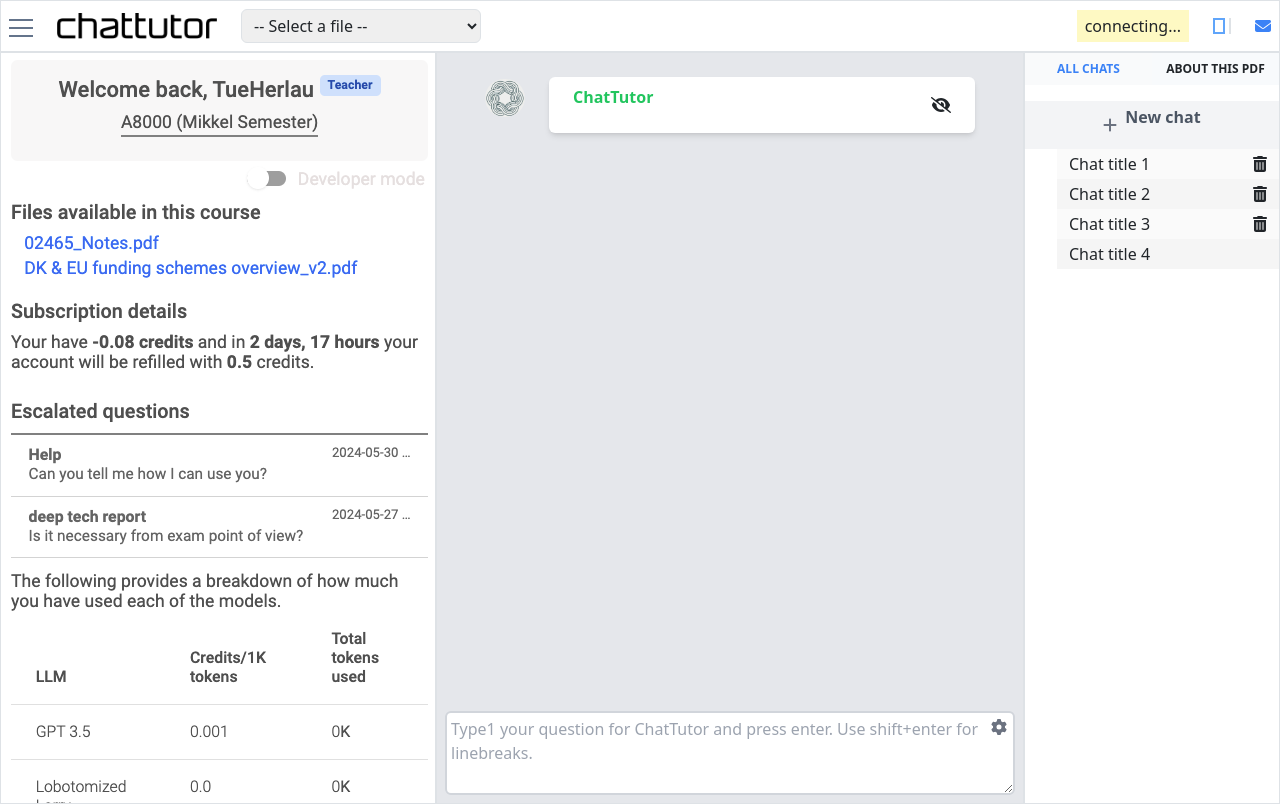
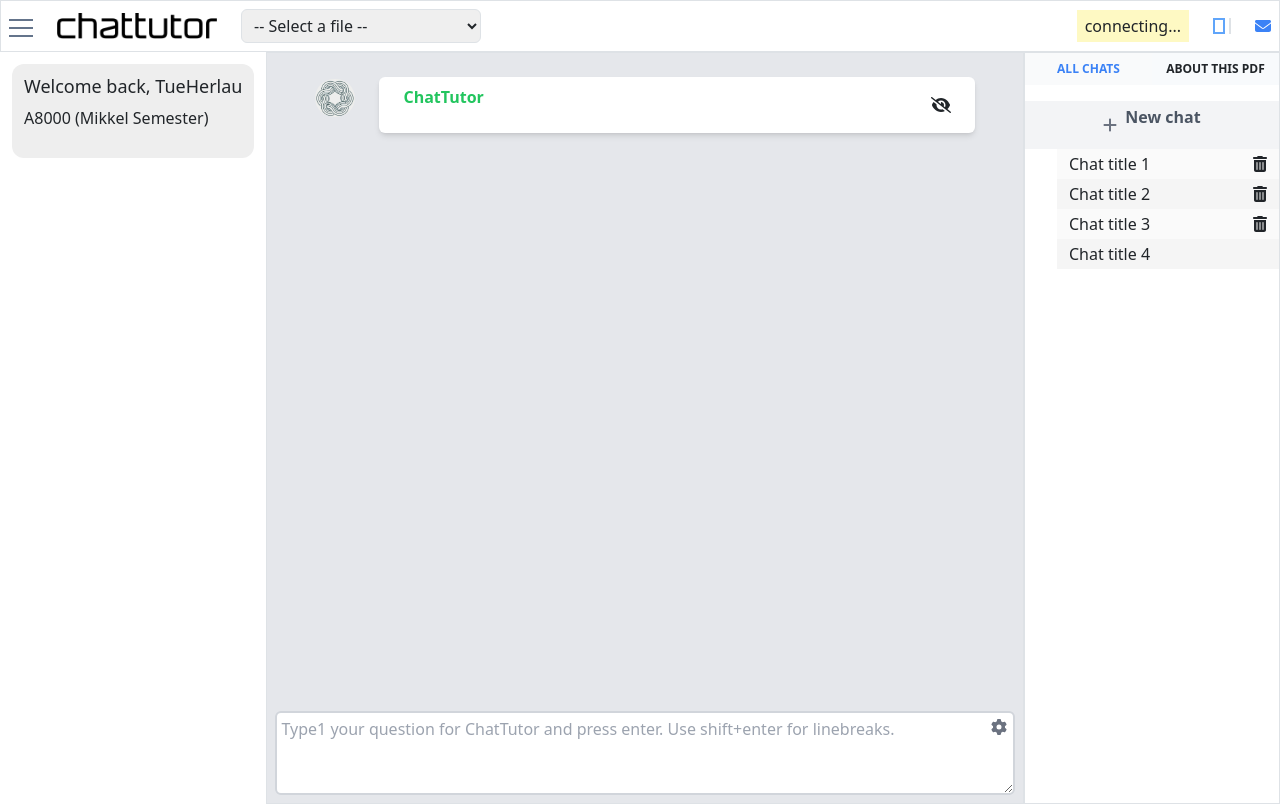
Before and after one commit to sudhansom/chattutor-react, a React (Vite) app: page / in a window 1280 px wide. Built offline with nearby package versions, Linux system fonts and the light colour scheme.

Commit message:
fix the welcome text backgroud and spacing

```diff
--- a/src/components/SettingPanel.jsx
+++ b/src/components/SettingPanel.jsx
@@ -1,11 +1,11 @@
 import React from "react";
 
-import settingImg from '../assets/images/setting.png'
+import WelcomeText from './WelcomeText';
 
 const SettingPanel = () => {
   return (
-    <div className="border h-full basis-1/35 text-center p-0 text-2xl font-bold overflow-hidden">
-      <img className="object-cover" src={settingImg} alt="" />
+    <div>
+      <WelcomeText />
     </div>
   );
 };
--- /dev/null
+++ b/src/components/WelcomeText.jsx
@@ -0,0 +1,12 @@
+import React from "react";
+
+const WelcomeText = () => {
+  return (
+      <div className="welcome-text">
+        <h2>Welcome back, TueHerlau</h2>
+        <p>A8000 (Mikkel Semester)</p>
+      </div>
+  );
+};
+
+export default WelcomeText;
--- a/src/index.css
+++ b/src/index.css
@@ -43,6 +43,17 @@
 button:focus-visible {
   outline: 4px auto -webkit-focus-ring-color;
 }
+.welcome-text {
+  background: #eee;
+  padding:12px;
+  margin: 12px;
+  border-radius: 12px;
+}
+.welcome-text h2 {
+  text-align: center;
+  font-size: 18px;
+
+}
 
 @media (prefers-color-scheme: light) {
   :root {
```
